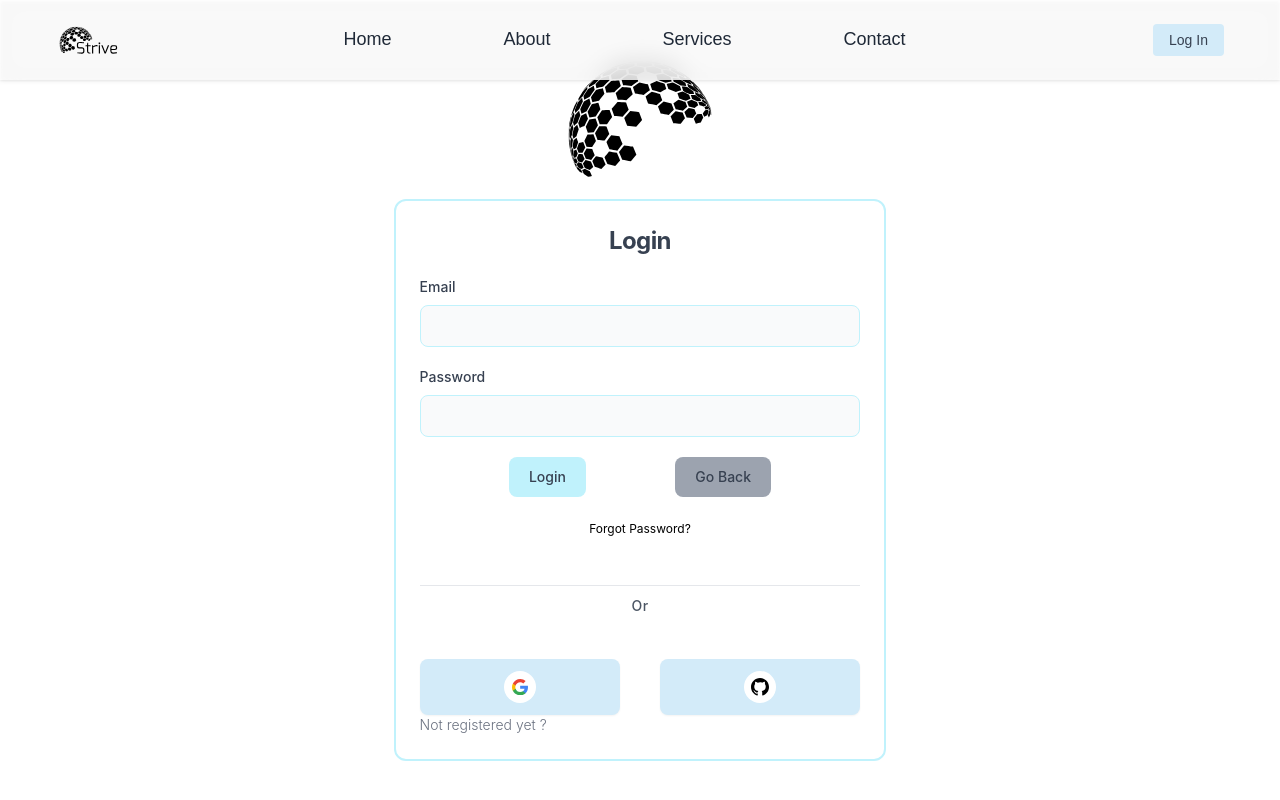
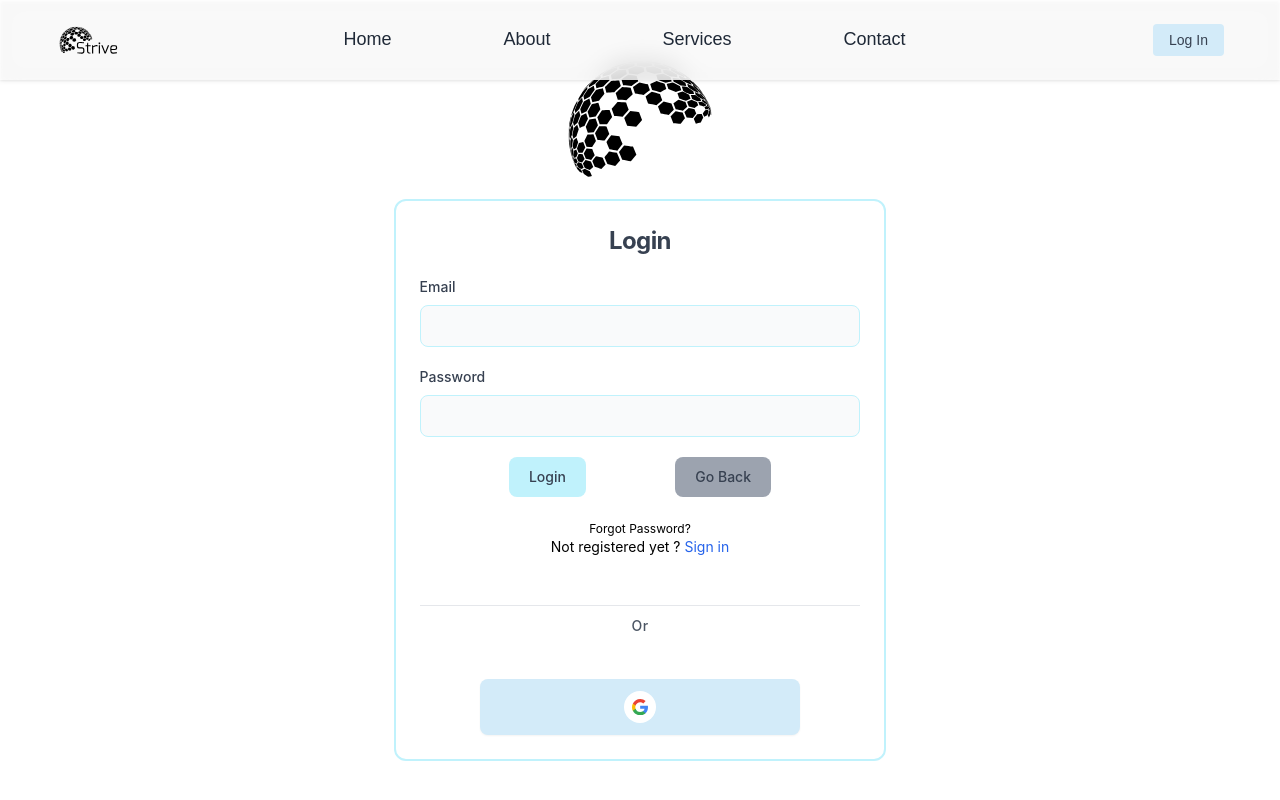
Before and after one commit to strive-management/strive-frontend, a React (Vite) app: page /login in a window 1280 px wide. Shown: the top 800 px of the page. Built offline with nearby package versions, Linux system fonts and the light colour scheme; no server answers; what webfontloader would draw is missing.

Commit message:
chore: change link styling

```diff
--- a/src/pages/Login.tsx
+++ b/src/pages/Login.tsx
@@ -143,6 +143,12 @@
           >
             Forgot Password?
           </a>
+          <div className="text-sm text-center">
+            Not registered yet ?{' '}
+            <Link to="/register" className="text-blue-600 hover:underline">
+              Sign in
+            </Link>
+          </div>
           {/* firebase error handling */}
 
           {error && <div className="text-red-500">{error}</div>}
@@ -180,25 +186,7 @@
                 </svg>
               </div>
             </button>
-
-            <button className="w-full max-w-xs font-bold shadow-sm rounded-lg py-3 bg-[#d3ebf9] hover:bg-[#92c9f9] dark:bg-[#c982f9] dark:hover:bg-[#905593] text-gray-800 flex items-center justify-center transition-all duration-300 ease-in-out focus:outline-none hover:shadow focus:shadow-sm focus:shadow-outline">
-              <div className="bg-white p-1 rounded-full">
-                <svg className="w-6" viewBox="0 0 32 32">
-                  <path
-                    fill-rule="evenodd"
-                    d="M16 4C9.371 4 4 9.371 4 16c0 5.3 3.438 9.8 8.207 11.387.602.11.82-.258.82-.578 0-.286-.011-1.04-.015-2.04-3.34.723-4.043-1.609-4.043-1.609-.547-1.387-1.332-1.758-1.332-1.758-1.09-.742.082-.726.082-.726 1.203.086 1.836 1.234 1.836 1.234 1.07 1.836 2.808 1.305 3.492 1 .11-.777.422-1.305.762-1.605-2.664-.301-5.465-1.332-5.465-5.93 0-1.313.469-2.383 1.234-3.223-.121-.3-.535-1.523.117-3.175 0 0 1.008-.32 3.301 1.23A11.487 11.487 0 0116 9.805c1.02.004 2.047.136 3.004.402 2.293-1.55 3.297-1.23 3.297-1.23.656 1.652.246 2.875.12 3.175.77.84 1.231 1.91 1.231 3.223 0 4.61-2.804 5.621-5.476 5.922.43.367.812 1.101.812 2.219 0 1.605-.011 2.898-.011 3.293 0 .32.214.695.824.578C24.566 25.797 28 21.3 28 16c0-6.629-5.371-12-12-12z"
-                  />
-                </svg>
-              </div>
-            </button>
           </div>
-
-          <Link
-            className="text-sm font-light text-gray-500 dark:text-gray-400"
-            to="/register"
-          >
-            Not registered yet ?
-          </Link>
         </form>
       </div>
     </>
```
